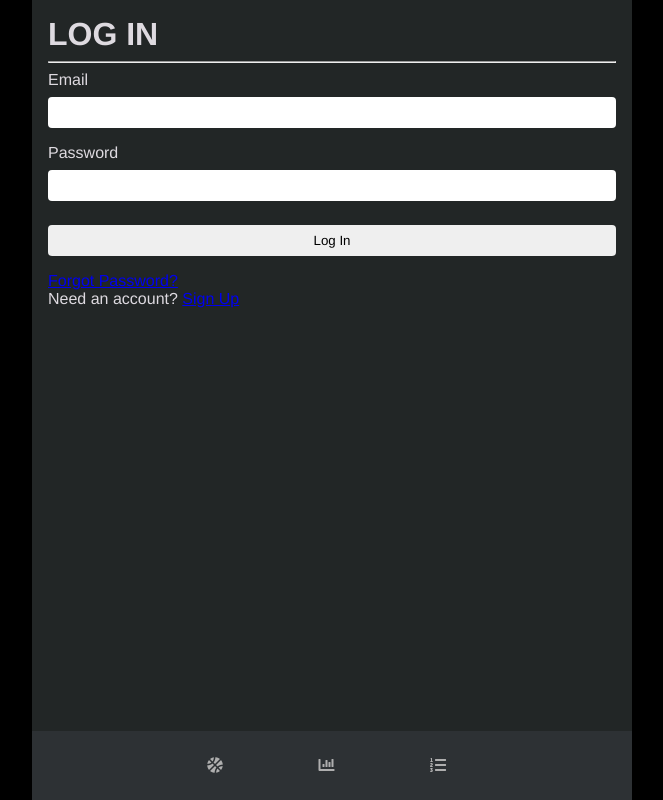
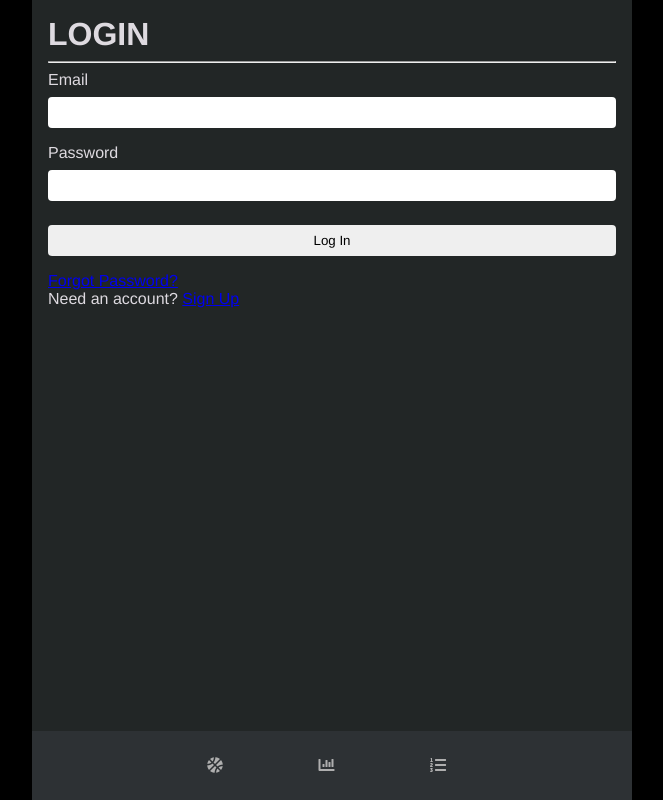
Before and after one commit to jaredami/shot-tracker, a React (Create React App) app: page /login in a window 1280 px wide. Shown: the whole page, without its empty margins (308-971 px from the left). Built offline with nearby package versions, Linux system fonts and the light colour scheme; no server answers.

Commit message:
Create and begin using PageHeader component

```diff
--- a/src/components/App.css
+++ b/src/components/App.css
@@ -37,30 +37,3 @@ button {
   max-width: 600px;
   margin: 0 auto;
 }
-
-.header-container {
-  padding: 1rem 1rem 0rem;
-}
-
-.header-content-container {
-  display: flex;
-  align-items: center;
-}
-
-.profile-icon {
-  color: var(--light-gray);
-  font-size: 2rem;
-}
-.profile-icon:hover {
-  color: var(--white);
-  transition: all 300ms;
-}
-
-.profile-link-active {
-  color: var(--white);
-}
-
-.header {
-  width: 110vw;
-  margin: 0rem;
-}
--- a/src/components/App.js
+++ b/src/components/App.js
@@ -9,6 +9,7 @@ import "./App.css";
 import History from "./History";
 import Login from "./Login";
 import Nav from "./Nav";
+import PageHeader from "./PageHeader";
 import PrivateRoute from "./PrivateRoute";
 import Profile from "./Profile";
 import Rankings from "./Rankings";
@@ -27,18 +28,12 @@ function App() {
 
             {/* Auth routes */}
             <Route path="/signup">
-              <div className="header-container">
-                <h1 className="header">SIGN UP</h1>
-                <hr />
-              </div>
+              <PageHeader pageTitle="SIGN UP" displaysProfileBtn={false} />
               <Signup />
             </Route>
             <Route path="/login">
-              <div className="header-container">
-                <h1 className="header">LOG IN</h1>
-                <hr />
-              </div>
-              <Login />
+              <PageHeader pageTitle="LOGIN" displaysProfileBtn={false} />
+              <Login isLoginRoute={true} />
             </Route>
 
             {/* Auth protected routes */}
--- a/src/components/Login.js
+++ b/src/components/Login.js
@@ -3,7 +3,8 @@ import { useAuth } from "../contexts/AuthContext";
 import { Link, useHistory } from "react-router-dom";
 import "./Login.css";
 
-export default function Login() {
+export default function Login(props) {
+  console.log("props", props);
   const emailRef = useRef();
   const passwordRef = useRef();
   const { login } = useAuth();
--- /dev/null
+++ b/src/components/PageHeader.css
@@ -0,0 +1,26 @@
+.header-container {
+  padding: 1rem 1rem 0rem;
+}
+
+.header-content-container {
+  display: flex;
+  align-items: center;
+}
+
+.profile-icon {
+  color: var(--light-gray);
+  font-size: 2rem;
+}
+.profile-icon:hover {
+  color: var(--white);
+  transition: all 300ms;
+}
+
+.profile-link-active {
+  color: var(--white);
+}
+
+.header {
+  width: 110vw;
+  margin: 0rem;
+}
--- /dev/null
+++ b/src/components/PageHeader.js
@@ -0,0 +1,23 @@
+import React from "react";
+import { NavLink } from "react-router-dom";
+import "./PageHeader.css";
+
+export default function PageHeader({ pageTitle, displaysProfileBtn }) {
+  return (
+    <div className="header-container">
+      <div className="header-content-container">
+        <h1 className="header">{pageTitle}</h1>
+        {displaysProfileBtn && (
+          <NavLink
+            className="profile-icon"
+            activeClassName="profile-link-active"
+            to="/profile"
+          >
+            <i className="fas fa-user-circle"></i>
+          </NavLink>
+        )}
+      </div>
+      <hr />
+    </div>
+  );
+}
--- a/src/components/PrivateRoute.js
+++ b/src/components/PrivateRoute.js
@@ -1,7 +1,8 @@
 import React from "react";
-import { NavLink, Redirect, Route } from "react-router-dom";
+import { Redirect, Route } from "react-router-dom";
 import { useAuth } from "../contexts/AuthContext";
 import "./App.css";
+import PageHeader from "./PageHeader";
 
 export default function PrivateRoute({
   component: Component,
@@ -16,20 +17,7 @@ export default function PrivateRoute({
       render={(props) => {
         return currentUser ? (
           <>
-            {/* TODO: move styles fro App.css to PrivateRoute.css ? */}
-            <div className="header-container">
-              <div className="header-content-container">
-                <h1 className="header">{pageTitle}</h1>
-                <NavLink
-                  className="profile-icon"
-                  activeClassName="profile-link-active"
-                  to="/profile"
-                >
-                  <i className="fas fa-user-circle"></i>
-                </NavLink>
-              </div>
-              <hr />
-            </div>
+            <PageHeader pageTitle={pageTitle} displaysProfileBtn={true} />
             <Component {...props} />
           </>
         ) : (
```
